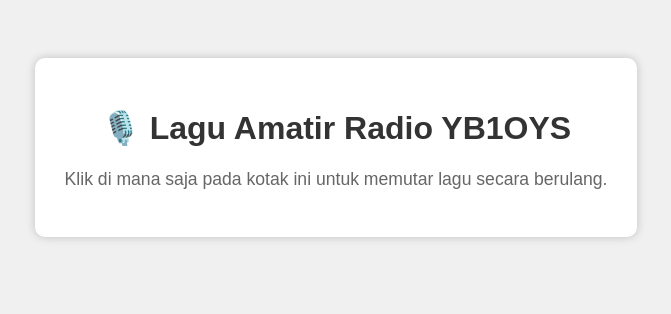
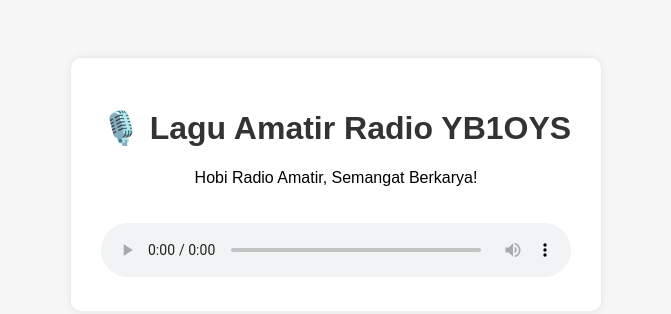
Before and after one commit to yb1oys/yb1oys-audio, a plain HTML site: page index.html in a window 1280 px wide. Shown: the whole page, without its empty margins (304-975 px from the left). Drawn offline with Linux system fonts and the light colour scheme.

Commit message:
Update index.html

```diff
--- a/index.html
+++ b/index.html
@@ -1,13 +1,13 @@
 <!DOCTYPE html>
 <html lang="id">
 <head>
-  <meta charset="UTF-8" />
-  <meta name="viewport" content="width=device-width, initial-scale=1.0"/>
-  <title>Lagu YB1OYS</title>
+  <meta charset="UTF-8">
+  <meta name="viewport" content="width=device-width, initial-scale=1.0">
+  <title>Lagu Amatir Radio YB1OYS</title>
   <style>
     body {
       font-family: Arial, sans-serif;
-      background: #f0f0f0;
+      background: #f7f7f7;
       text-align: center;
       padding: 50px;
     }
@@ -16,38 +16,25 @@
       padding: 30px;
       border-radius: 10px;
       display: inline-block;
-      box-shadow: 0 0 10px rgba(0,0,0,0.2);
-      cursor: pointer;
+      box-shadow: 0 0 10px rgba(0,0,0,0.1);
     }
     h1 {
       color: #333;
     }
-    p {
-      font-size: 1.1em;
-      color: #666;
+    audio {
+      margin-top: 20px;
+      width: 100%;
     }
   </style>
 </head>
 <body>
-  <div class="container" onclick="playAudio()">
+  <div class="container">
     <h1>🎙️ Lagu Amatir Radio YB1OYS</h1>
-    <p>Klik di mana saja pada kotak ini untuk memutar lagu secara berulang.</p>
+    <p>Hobi Radio Amatir, Semangat Berkarya!</p>
+    <audio controls>
+      <source src="yb1oys.mp3" type="audio/mpeg">
+      Browser Anda tidak mendukung pemutar audio.
+    </audio>
   </div>
-
-  <audio id="player" loop>
-    <source src="yb1oys.mp3" type="audio/mpeg">
-    Browser Anda tidak mendukung audio.
-  </audio>
-
-  <script>
-    function playAudio() {
-      const audio = document.getElementById("player");
-      audio.play().then(() => {
-        document.querySelector(".container p").textContent = "🎵 Lagu sedang diputar berulang...";
-      }).catch(err => {
-        document.querySelector(".container p").textContent = "❗ Gagal memutar lagu: " + err.message;
-      });
-    }
-  </script>
 </body>
 </html>
```
